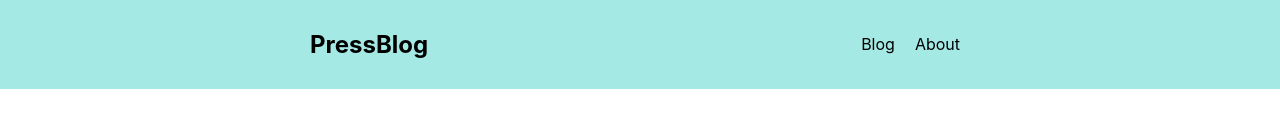
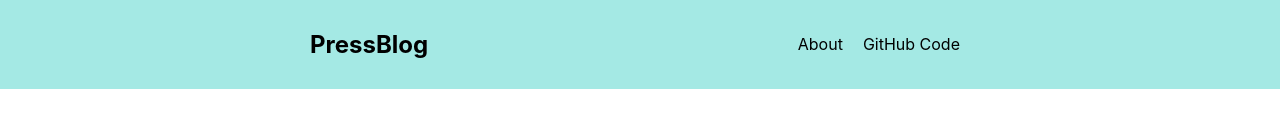
Before and after one commit to Elijah-trillionz/pressblog-mdx-nextjs, a Next.js app: page / in a window 1280 px wide. Shown: the top 137 px of the page. Built offline with nearby package versions, Linux system fonts and the light colour scheme; grey boxes are pictures that could not be loaded.

Commit message:
added github link

```diff
--- a/components/Header.js
+++ b/components/Header.js
@@ -10,10 +10,12 @@ const Header = () => {
         </h2>
         <ul>
           <li>
-            <Link href='/posts'>Blog</Link>
+            <Link href='/posts'>About</Link>
           </li>
           <li>
-            <Link href='/about'>About</Link>
+            <Link href='https://github.com/Elijah-trillionz/pressblog-mdx-nextjs'>
+              GitHub Code
+            </Link>
           </li>
         </ul>
       </div>
```
